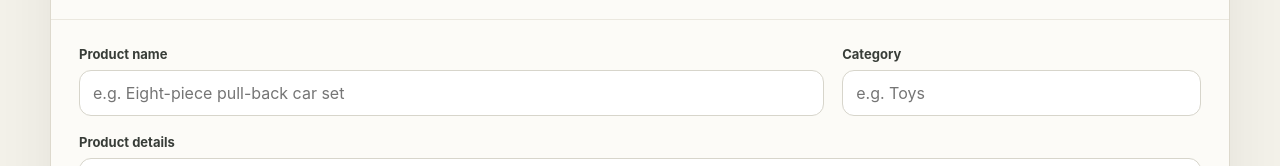
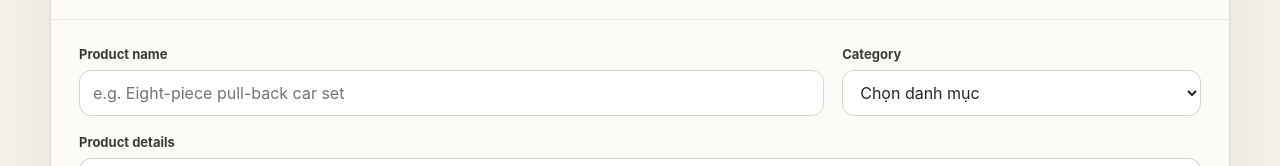
Before and after one commit to smokeyfen/mochi, a React (Vite) app: page / in a window 1280 px wide. Shown: the part 459-625 px from the top of the page. Built offline with nearby package versions, Linux system fonts and the light colour scheme.

Commit message:
feat: add product category selector

```diff
--- a/src/App.tsx
+++ b/src/App.tsx
@@ -108,7 +108,7 @@ export default function App() {
     setProductDetails(event.currentTarget.value);
   }
 
-  function handleCategoryChange(event: ChangeEvent<HTMLInputElement>) {
+  function handleCategoryChange(event: ChangeEvent<HTMLSelectElement>) {
     setCategory(event.currentTarget.value);
   }
 
@@ -1049,14 +1049,19 @@ export default function App() {
 
               <div className="field">
                 <label htmlFor="category">Category</label>
-                <input
+                <select
                   id="category"
-                  type="text"
                   value={category}
                   onChange={handleCategoryChange}
-                  placeholder="e.g. Toys"
                   required
-                />
+                >
+                  <option value="" disabled>Chọn danh mục</option>
+                  <option value="Đồ chơi và Trẻ em">Đồ chơi và Trẻ em</option>
+                  <option value="Điện tử tiêu dùng">Điện tử tiêu dùng</option>
+                  <option value="Mẹ và Bé">Mẹ và Bé</option>
+                  <option value="Trang trí nhà cửa">Trang trí nhà cửa</option>
+                  <option value="Thực phẩm và Đồ uống">Thực phẩm và Đồ uống</option>
+                </select>
               </div>
 
               <div className="field field-wide">
```
